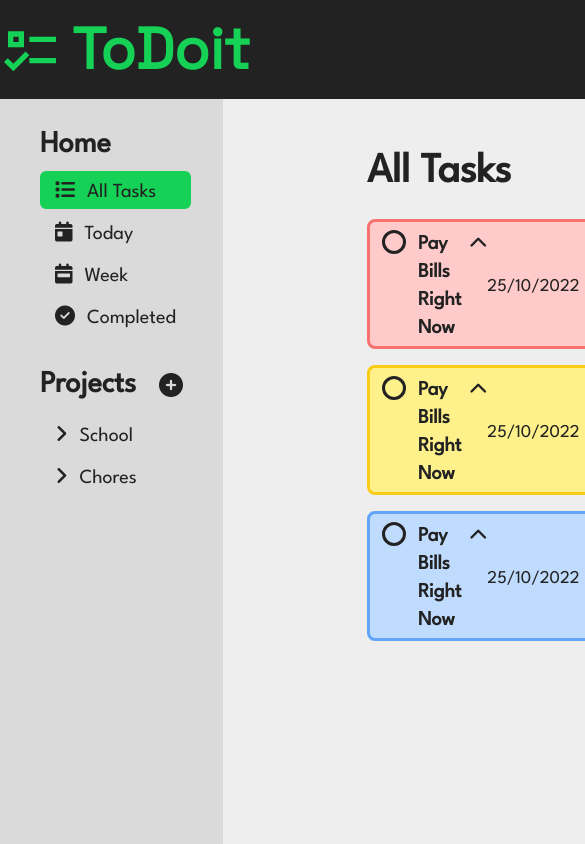
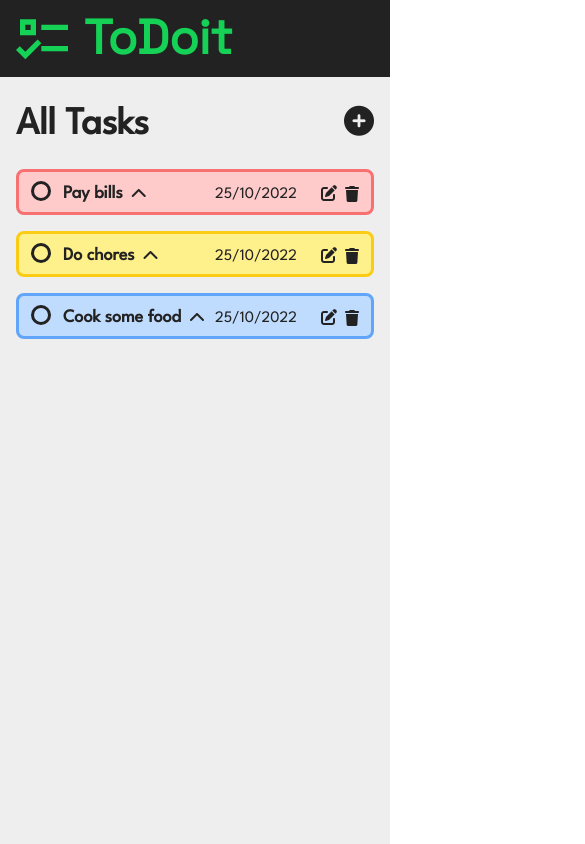
Before and after one commit to gozmansunday/todo-list-TOP, a website built with webpack: page dist/index.html in a window 390 px wide. Shown: the top 844 px of the page, 585 px wide, since content can reach past the window. Built offline with nearby package versions, Linux system fonts and the light colour scheme.

Commit message:
Update html

```diff
--- a/dist/index.html
+++ b/dist/index.html
@@ -8,42 +8,43 @@
     <title>ToDoit</title>
 
   </head>
-  <body class="grid grid-rows-[2fr_15fr] h-screen">
+  <body class="grid grid-rows-[1fr_10fr] h-screen md:grid-rows-[2fr_15fr]">
     <header class="bg-dark text-brand font-grotesk">
-      <div class="container mx-auto flex items-center gap-2 h-full">
-        <svg xmlns="http://www.w3.org/2000/svg" viewBox="0 0 24 24" class="w-16 fill-brand"><path d="M3,5H9V11H3V5M5,7V9H7V7H5M11,7H21V9H11V7M11,15H21V17H11V15M5,20L1.5,16.5L2.91,15.09L5,17.17L9.59,12.59L11,14L5,20Z"/></svg>
-        <h1 class="text-[3.6rem] font-bold">
+      <div class="container mx-auto px-3 flex items-center gap-2 h-full md:px-0">
+        <svg xmlns="http://www.w3.org/2000/svg" viewBox="0 0 24 24" class="fill-brand w-16"><path d="M3,5H9V11H3V5M5,7V9H7V7H5M11,7H21V9H11V7M11,15H21V17H11V15M5,20L1.5,16.5L2.91,15.09L5,17.17L9.59,12.59L11,14L5,20Z"/></svg>
+        <h1 class="text-5xl font-bold md:text-[3.6rem]">
           ToDoit
         </h1>
       </div>
     </header>
 
-    <main class="grid grid-cols-[3fr_10fr] font-spartan text-dark">
-      <div class="bg-mid flex flex-col gap-7 pl-10 pr-8 py-7">
+    <main class="lg:grid grid-cols-[3fr_10fr] font-spartan text-dark">
+      <!-- Side Bar -->
+      <div class="hidden bg-mid lg:flex flex-col gap-7 pl-10 pr-8 py-7">
         <div class="space-y-2">
           <h2 class="text-3xl font-semibold">
             Home
           </h2>
           <div class="space-y-1">
-            <div class="flex items-center gap-3 text-xl px-3 border-[3px] bg-brand border-brand rounded-md cursor-pointer lg:hover:border-brand">
+            <div class="flex items-center gap-3 text-xl px-3 border-4 bg-brand border-brand rounded-md cursor-pointer lg:hover:border-brand">
               <i class="fa-solid fa-list"></i>
               <h4 class="pt-1">
                 All Tasks
               </h4>
             </div>
-            <div class="flex items-center gap-3 text-xl px-3 border-[3px] border-mid rounded-md cursor-pointer lg:hover:border-brand">
+            <div class="flex items-center gap-3 text-xl px-3 border-4 border-mid rounded-md cursor-pointer lg:hover:border-brand">
               <i class="fa-solid fa-calendar-day"></i>
               <h4 class="pt-1">
                 Today
               </h4>
             </div>
-            <div class="flex items-center gap-3 text-xl px-3 border-[3px] border-mid rounded-md cursor-pointer lg:hover:border-brand">
+            <div class="flex items-center gap-3 text-xl px-3 border-4 border-mid rounded-md cursor-pointer lg:hover:border-brand">
               <i class="fa-solid fa-calendar-week"></i>
               <h4 class="pt-1">
                 Week
               </h4>
             </div>
-            <div class="flex items-center gap-3 text-xl px-3 border-[3px] border-mid rounded-md cursor-pointer lg:hover:border-brand">
+            <div class="flex items-center gap-3 text-xl px-3 border-4 border-mid rounded-md cursor-pointer lg:hover:border-brand">
               <i class="fa-solid fa-circle-check"></i>
               <h4 class="pt-1">
                 Completed
@@ -60,13 +61,13 @@
             <i class="fa-solid fa-circle-plus text-2xl"></i>
           </div>
           <div class="space-y-1 overflow-auto">
-            <div class="flex items-center gap-3 text-xl px-3 border-[3px] border-mid rounded-md cursor-pointer lg:hover:border-brand">
+            <div class="flex items-center gap-3 text-xl px-3 border-4 border-mid rounded-md cursor-pointer lg:hover:border-brand">
               <i class="fa-solid fa-angle-right"></i>
               <h4 class="pt-1">
                 School
               </h4>
             </div>
-            <div class="flex items-center gap-3 text-xl px-3 border-[3px] border-mid rounded-md cursor-pointer lg:hover:border-brand">
+            <div class="flex items-center gap-3 text-xl px-3 border-4 border-mid rounded-md cursor-pointer lg:hover:border-brand">
               <i class="fa-solid fa-angle-right"></i>
               <h4 class="pt-1">
                 Chores
@@ -77,63 +78,63 @@
       </div>
 
       <!-- Main Bar -->
-      <div class="bg-light py-10 px-36">
+      <div class="bg-light h-full p-4 md:py-10 md:px-36">
         <!-- Tasks Section -->
         <div class="space-y-5">
           <!-- Tasks Section Heading -->
           <div class="flex items-center justify-between ">
-            <h2 class="text-[2.6rem] pt-2 leading-tight font-semibold">
+            <h2 class="text-[2.4rem] pt-2 leading-tight font-semibold md:text-[2.6rem]">
               All Tasks
             </h2>
-            <i class="fa-solid fa-circle-plus text-4xl"></i>
+            <i class="fa-solid fa-circle-plus text-3xl md:text-4xl"></i>
           </div>
           <!-- Tasks -->
           <div class="space-y-4">
             <!-- Task 1 -->
-            <div class="text-lg flex justify-between items-center border-[3px] border-red-400 bg-red-200 rounded-lg px-3 py-1 transition duration-150 lg:hover:bg-red-400 lg:hover:scale-[1.02]">
+            <div class="text-md flex justify-between items-center border-[3px] border-red-400 bg-red-200 rounded-lg px-3 py-1 transition duration-150 hover:bg-red-400 hover:scale-[1.02] md:text-lg">
               <div class="flex gap-2">
-                <div class=" pt-[0.12rem]">
-                  <input type="checkbox" class="finish-task border-[3px] border-dark rounded-full w-6 h-6 bg-transparent checked:text-dark focus:ring-0 focus:ring-offset-0">
+                <div class="pt-[0.2rem] md:pt-[0.12rem]">
+                  <input type="checkbox" class="finish-task border-[3px] border-dark rounded-full w-5 h-5 bg-transparent checked:text-dark focus:ring-0 focus:ring-offset-0 md:w-6 md:h-6">
                 </div>
-                <h4 class="text-xl font-semibold pt-1 ml-1">Pay Bills Right Now</h4>
-                <i class="fa-solid fa-chevron-up  pt-[0.55rem]"></i>
+                <h4 class="text-lg font-semibold pt-1 ml-1 md:text-xl">Pay bills</h4>
+                <i class="fa-solid fa-chevron-up pt-[0.64rem] md:pt-[0.55rem]"></i>
               </div>
               <div class="flex gap-2">
-                <p class=" pt-[0.35rem] mr-6">25/10/2022</p>
+                <p class=" pt-[0.35rem] mr-4 md:mr-6">25/10/2022</p>
                 <i class="fa-solid fa-pen-to-square  pt-[0.48rem]"></i>
-                <i class="fa-solid fa-trash  pt-[0.48rem]"></i>
+                <i class="fa-solid fa-trash pt-[0.55rem] md:pt-[0.48rem]"></i>
               </div>
             </div>
 
             <!-- Task 2 -->
-            <div class="text-lg flex justify-between items-center border-[3px] border-yellow-400 bg-yellow-200 rounded-lg px-3 py-1 transition duration-150 lg:hover:bg-yellow-400 lg:hover:scale-[1.02]">
+            <div class="text-md flex justify-between items-center border-[3px] border-yellow-400 bg-yellow-200 rounded-lg px-3 py-1 transition duration-150 hover:bg-yellow-400 hover:scale-[1.02] md:text-lg">
               <div class="flex gap-2">
-                <div class=" pt-[0.12rem]">
-                  <input type="checkbox" class="finish-task border-[3px] border-dark rounded-full w-6 h-6 bg-transparent checked:text-dark focus:ring-0 focus:ring-offset-0">
+                <div class="pt-[0.2rem] md:pt-[0.12rem]">
+                  <input type="checkbox" class="finish-task border-[3px] border-dark rounded-full w-5 h-5 bg-transparent checked:text-dark focus:ring-0 focus:ring-offset-0 md:w-6 md:h-6">
                 </div>
-                <h4 class="text-xl font-semibold pt-1 ml-1">Pay Bills Right Now</h4>
-                <i class="fa-solid fa-chevron-up  pt-[0.55rem]"></i>
+                <h4 class="text-lg font-semibold pt-1 ml-1 md:text-xl">Do chores</h4>
+                <i class="fa-solid fa-chevron-up pt-[0.64rem] md:pt-[0.55rem]"></i>
               </div>
               <div class="flex gap-2">
-                <p class=" pt-[0.35rem] mr-6">25/10/2022</p>
+                <p class=" pt-[0.35rem] mr-4 md:mr-6">25/10/2022</p>
                 <i class="fa-solid fa-pen-to-square  pt-[0.48rem]"></i>
-                <i class="fa-solid fa-trash  pt-[0.48rem]"></i>
+                <i class="fa-solid fa-trash pt-[0.55rem] md:pt-[0.48rem]"></i>
               </div>
             </div>
 
             <!-- Task 3 -->
-            <div class="text-lg flex justify-between items-center border-[3px] border-blue-400 bg-blue-200 rounded-lg px-3 py-1 transition duration-150 lg:hover:bg-blue-400 lg:hover:scale-[1.02]">
+            <div class="text-md flex justify-between items-center border-[3px] border-blue-400 bg-blue-200 rounded-lg px-3 py-1 transition duration-150 hover:bg-blue-400 hover:scale-[1.02] md:text-lg">
               <div class="flex gap-2">
-                <div class=" pt-[0.12rem]">
-                  <input type="checkbox" class="finish-task border-[3px] border-dark rounded-full w-6 h-6 bg-transparent checked:text-dark focus:ring-0 focus:ring-offset-0">
+                <div class="pt-[0.2rem] md:pt-[0.12rem]">
+                  <input type="checkbox" class="finish-task border-[3px] border-dark rounded-full w-5 h-5 bg-transparent checked:text-dark focus:ring-0 focus:ring-offset-0 md:w-6 md:h-6">
                 </div>
-                <h4 class="text-xl font-semibold pt-1 ml-1">Pay Bills Right Now</h4>
-                <i class="fa-solid fa-chevron-up  pt-[0.55rem]"></i>
+                <h4 class="text-lg font-semibold pt-1 ml-1 md:text-xl">Cook some food</h4>
+                <i class="fa-solid fa-chevron-up pt-[0.64rem] md:pt-[0.55rem]"></i>
               </div>
               <div class="flex gap-2">
-                <p class=" pt-[0.35rem] mr-6">25/10/2022</p>
+                <p class=" pt-[0.35rem] mr-4 md:mr-6">25/10/2022</p>
                 <i class="fa-solid fa-pen-to-square  pt-[0.48rem]"></i>
-                <i class="fa-solid fa-trash  pt-[0.48rem]"></i>
+                <i class="fa-solid fa-trash pt-[0.55rem] md:pt-[0.48rem]"></i>
               </div>
             </div>
           </div>
```
